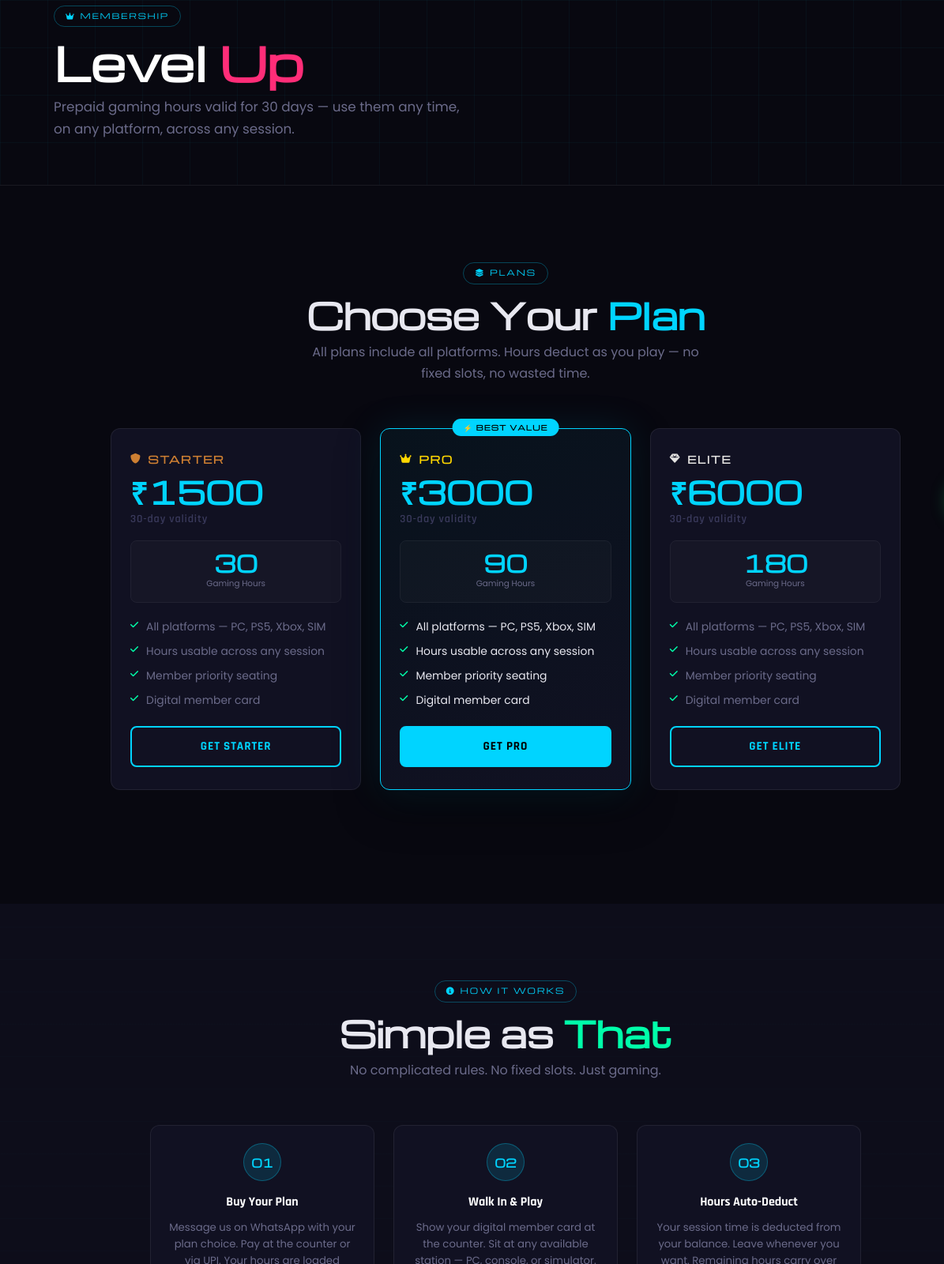
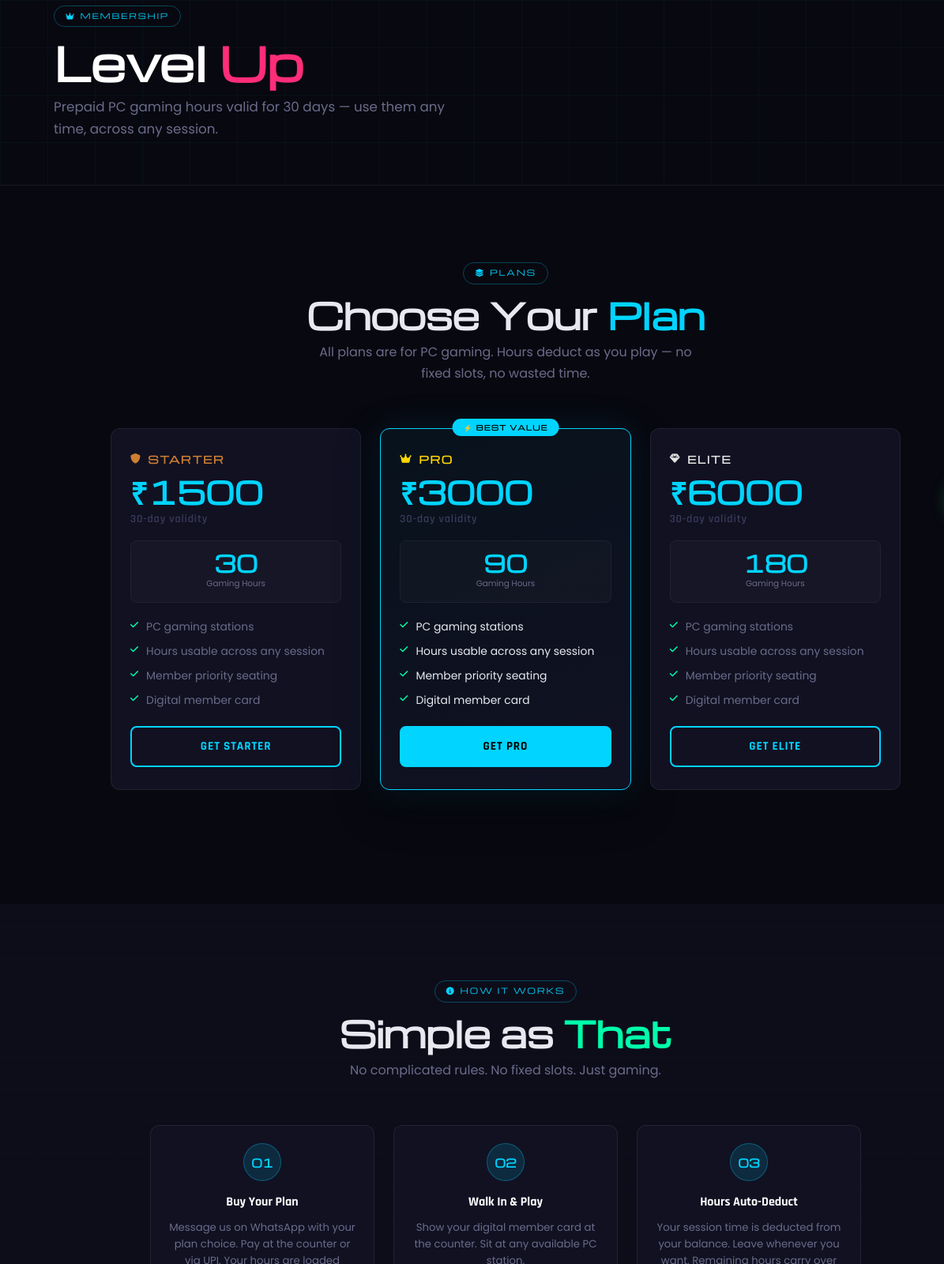
Before and after one commit to mecnoble132/loginngamingcafe, a plain HTML site: page pages/membership.html in a window 1280 px wide. Shown: the part 120-1720 px from the top of the page at 79% size, 0-1195 px from the left. Drawn offline with nearby package versions, Linux system fonts and the light colour scheme.

Commit message:
Memebership changes

```diff
--- a/pages/membership.html
+++ b/pages/membership.html
@@ -7,7 +7,7 @@
   <title>Membership Plans — Loginn Gaming Cafe</title>
   <link rel="icon" type="image/png" sizes="48x48" href="../images/loginnfavicon.png">
   <meta name="description"
-    content="Loginn Gaming Cafe membership plans. Starter, Pro and Elite — prepaid gaming hours valid 30 days on any platform." />
+    content="Loginn Gaming Cafe membership plans. Starter, Pro and Elite — prepaid PC gaming hours valid 30 days." />
   <link rel="preconnect" href="https://fonts.googleapis.com" />
   <link rel="preconnect" href="https://fonts.gstatic.com" crossorigin />
   <link href="https://fonts.googleapis.com/css2?family=Rajdhani:wght@400;500;600;700&display=swap" rel="stylesheet" />
@@ -48,8 +48,7 @@
     <div class="container page-hero-inner">
       <div class="page-hero-tag"><i class="fa-solid fa-crown"></i> MEMBERSHIP</div>
       <h1 class="page-hero-title">Level <span class="accent-pink">Up</span></h1>
-      <p class="page-hero-sub">Prepaid gaming hours valid for 30 days — use them any time, on any platform, across any
-        session.</p>
+      <p class="page-hero-sub">Prepaid PC gaming hours valid for 30 days — use them any time, across any session.</p>
     </div>
   </div>
 
@@ -59,7 +58,7 @@
       <div class="section-header reveal">
         <span class="section-tag"><i class="fa-solid fa-layer-group"></i> PLANS</span>
         <h2 class="section-title">Choose Your <span class="accent-blue">Plan</span></h2>
-        <p class="section-sub">All plans include all platforms. Hours deduct as you play — no fixed slots, no wasted
+        <p class="section-sub">All plans are for PC gaming. Hours deduct as you play — no fixed slots, no wasted
           time.</p>
       </div>
 
@@ -79,7 +78,7 @@
             </div>
           </div>
           <ul class="member-benefits">
-            <li><i class="fa-solid fa-check"></i> All platforms — PC, PS5, Xbox, SIM</li>
+            <li><i class="fa-solid fa-check"></i> PC gaming stations</li>
             <li><i class="fa-solid fa-check"></i> Hours usable across any session</li>
             <li><i class="fa-solid fa-check"></i> Member priority seating</li>
             <li><i class="fa-solid fa-check"></i> Digital member card</li>
@@ -103,7 +102,7 @@
             </div>
           </div>
           <ul class="member-benefits">
-            <li><i class="fa-solid fa-check"></i> All platforms — PC, PS5, Xbox, SIM</li>
+            <li><i class="fa-solid fa-check"></i> PC gaming stations</li>
             <li><i class="fa-solid fa-check"></i> Hours usable across any session</li>
             <li><i class="fa-solid fa-check"></i> Member priority seating</li>
             <li><i class="fa-solid fa-check"></i> Digital member card</li>
@@ -126,7 +125,7 @@
             </div>
           </div>
           <ul class="member-benefits">
-            <li><i class="fa-solid fa-check"></i> All platforms — PC, PS5, Xbox, SIM</li>
+            <li><i class="fa-solid fa-check"></i> PC gaming stations</li>
             <li><i class="fa-solid fa-check"></i> Hours usable across any session</li>
             <li><i class="fa-solid fa-check"></i> Member priority seating</li>
             <li><i class="fa-solid fa-check"></i> Digital member card</li>
@@ -157,8 +156,7 @@
         <div class="hiw-step reveal">
           <div class="hiw-num">02</div>
           <div class="hiw-title">Walk In &amp; Play</div>
-          <p class="hiw-desc">Show your digital member card at the counter. Sit at any available station — PC, console,
-            or simulator.</p>
+          <p class="hiw-desc">Show your digital member card at the counter. Sit at any available PC station.</p>
         </div>
         <div class="hiw-step reveal">
           <div class="hiw-num">03</div>
@@ -188,11 +186,10 @@
         </div>
         <div class="faq-item">
           <button class="faq-question">
-            Can I use my membership on any platform?
+            Is membership only for PC?
             <i class="fa-solid fa-plus"></i>
           </button>
-          <div class="faq-answer">Yes — your membership hours work on all stations: LAN PCs, PS5, Xbox, and the Racing
-            Simulators. No restrictions on which platform you choose per visit.</div>
+          <div class="faq-answer">Yes — membership hours are valid for PC gaming stations only. Console and simulator sessions (PS5, Xbox, Racing SIM) are billed separately at their standard rates.</div>
         </div>
         <div class="faq-item">
           <button class="faq-question">
```
Also changed, not shown: index.html (+1 -1 lines).
